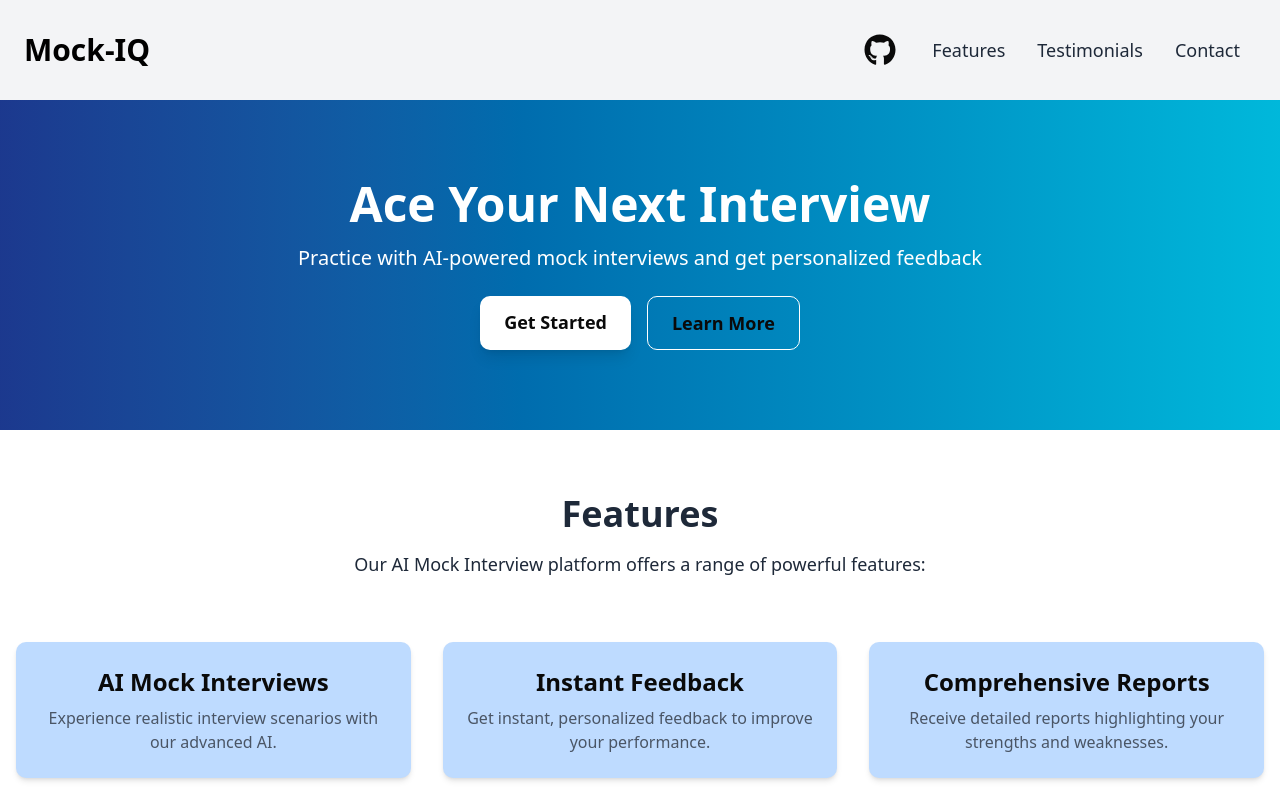
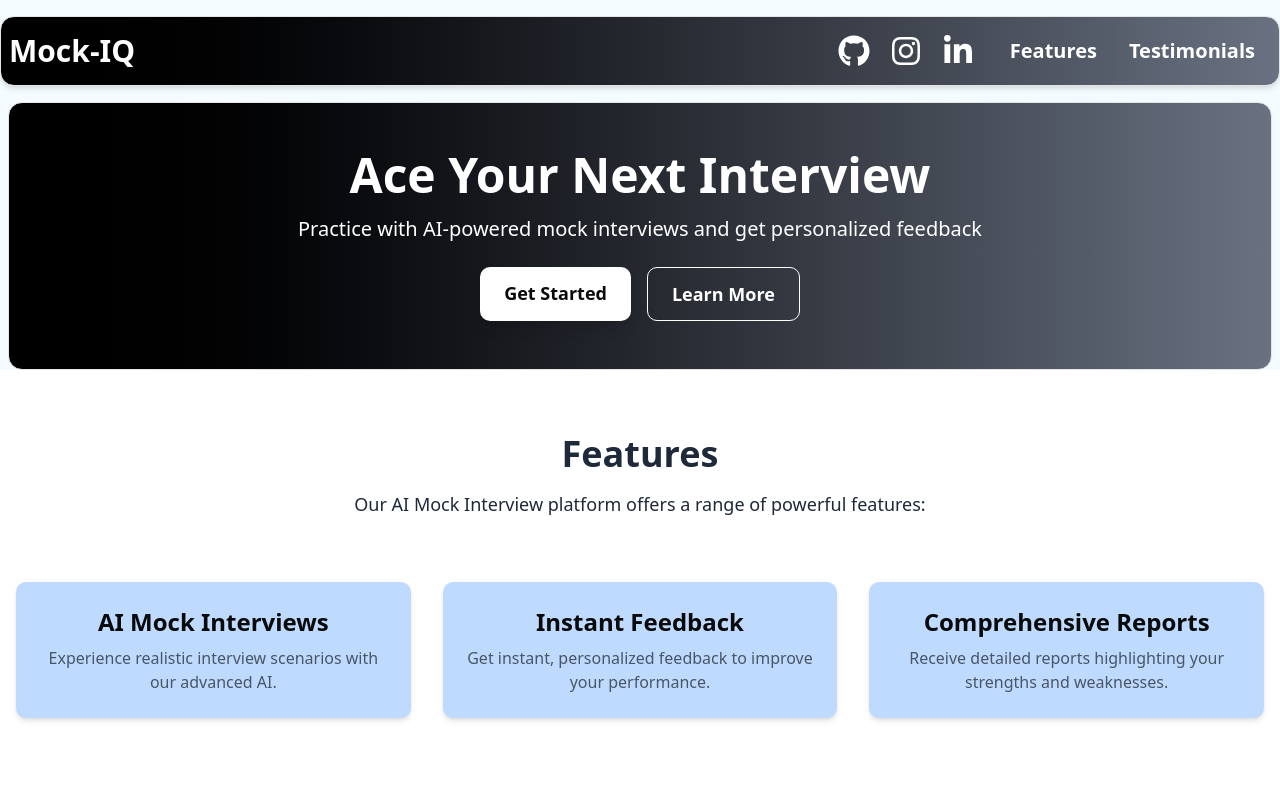
Before and after one commit to jay1535/MOCK-IQ, a Next.js app in the folder mock-iq/: page / in a window 1280 px wide. Shown: the top 800 px of the page. Built offline with nearby package versions, Linux system fonts and the light colour scheme.

Commit message:
Changed theme

```diff
--- a/mock-iq/app/page.js
+++ b/mock-iq/app/page.js
@@ -1,8 +1,9 @@
 "use client"
 import Head from 'next/head';
 import React from 'react'
-
+import { FaInstagram } from "react-icons/fa";
 import { FaGithub } from "react-icons/fa";
+import { FaLinkedinIn } from "react-icons/fa6";
 
 const page = () => {
   return (
@@ -20,32 +21,45 @@ const page = () => {
 
       <main className="min-h-screen">
         {/* Header Section */}
-        <header className="w-full py-8 bg-gray-100 shadow-md">
-          <div className="container mx-auto flex flex-col md:flex-row justify-between items-center px-6">
-            <h1 className="text-3xl font-bold text-secondary ">Mock-IQ</h1>
+        <header className="w-full py-4 bg-gradient-to-r from-black to-gray-500 my-4 border rounded-xl shadow-md text-white ">
+          <div className="container mx-auto flex flex-col md:flex-row justify-between items-center px-2">
+            <h1 className="text-3xl font-bold  ">Mock-IQ</h1>
             <nav className="flex flex-col sm:flex-row flex-wrap items-center justify-between mt-4 md:mt-0 space-y-4 sm:space-y-0 sm:space-x-4">
 
 
-              <div>
+              <div className='flex flex-col sm:flex-row items-center space-y-2 sm:space-y-0'>
                 <a
                   target="_blank"
                   rel="noopener noreferrer"
                   href="https://github.com/jay1535/MOCK-IQ">
-                  <FaGithub className="w-10 h-8" />
+                  <FaGithub className="w-10 h-8 hover:text-green-600" />
+                </a>
+                <a
+                  target="_blank"
+                  rel="noopener noreferrer"
+                  href="https://www.instagram.com/jayant._.762/?hl=en">
+                <FaInstagram className="w-10 h-8 mx-3 hover:text-pink-600" />
+                </a>
+              <a
+                  target="_blank"
+                  rel="noopener noreferrer"
+                  href="https://www.linkedin.com/in/jayant-habbu-12713725a/">
+                <FaLinkedinIn  className="w-10 h-8 hover:text-blue-600" />
                 </a>
               </div>
 
               <div className="flex flex-col sm:flex-row items-center space-y-2 sm:space-y-0">
-                <a href="#features" className="text-lg text-gray-800 mx-2 md:mx-4">Features</a>
-                <a href="#testimonials" className="text-lg text-gray-800 mx-2 md:mx-4">Testimonials</a>
-                <a href="#contact" className="text-lg text-gray-800 mx-2 md:mx-4">Contact</a>
+
+                <a href="#features" className="  mx-2 md:mx-4 font-bold text-xl hover:text-blue-600">Features</a>
+                <a href="#testimonials" className="  mx-2 md:mx-4 font-bold text-xl hover:text-blue-600">Testimonials</a>
+
               </div>
             </nav>
           </div>
         </header>
 
         {/* Hero Section */}
-        <section className="flex flex-col items-center justify-center text-center py-20 bg-gradient-to-r from-blue-900 to-cyan-500  px-6 md:px-0">
+        <section className=" mx-2 border rounded-xl flex flex-col items-center justify-center text-center py-12 bg-gradient-to-r from-black to-gray-500  px-6 md:px-0">
           <h2 className="text-4xl md:text-5xl font-bold text-white">Ace Your Next Interview</h2>
           <p className="mt-4 text-lg md:text-xl text-white ">Practice with AI-powered mock interviews and get personalized feedback</p>
           <div className="mt-6 flex flex-col md:flex-row">
@@ -57,7 +71,8 @@ const page = () => {
             </a>
             <a
               href="#features"
-              className="px-6 py-3 text-lg font-semibold border border-white rounded-lg hover:bg-white hover:text-black-600"
+              className="px-6 py-3 text-white text-lg font-semibold border border-white rounded-lg
+               hover:bg-white hover:text-gray-800"
             >
               Learn More
             </a>
@@ -100,7 +115,7 @@ const page = () => {
             <h2 className="text-4xl font-bold text-gray-800">What Our Users Say</h2>
             <div className="flex flex-wrap justify-center mt-8">
               <div className="w-full md:w-1/2 px-4 py-8">
-                <div className="bg-white rounded-lg p-6 shadow-md">
+                <div className="bg-gray-300 rounded-lg p-6 shadow-md">
                   <p className="text-gray-600">
                     "The AI mock interviews were incredibly helpful. I felt much more confident going into my real interview."
                   </p>
@@ -108,7 +123,7 @@ const page = () => {
                 </div>
               </div>
               <div className="w-full md:w-1/2 px-4 py-8">
-                <div className="bg-white rounded-lg p-6 shadow-md">
+                <div className="bg-gray-300 rounded-lg p-6 shadow-md">
                   <p className="text-gray-600">
                     "The feedback was spot on and helped me improve my answers. Highly recommend this service!"
                   </p>
```
